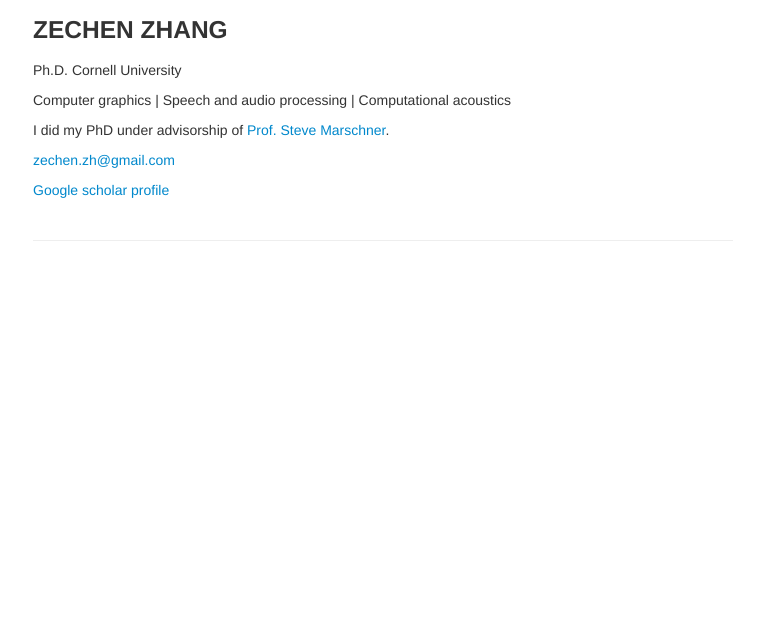
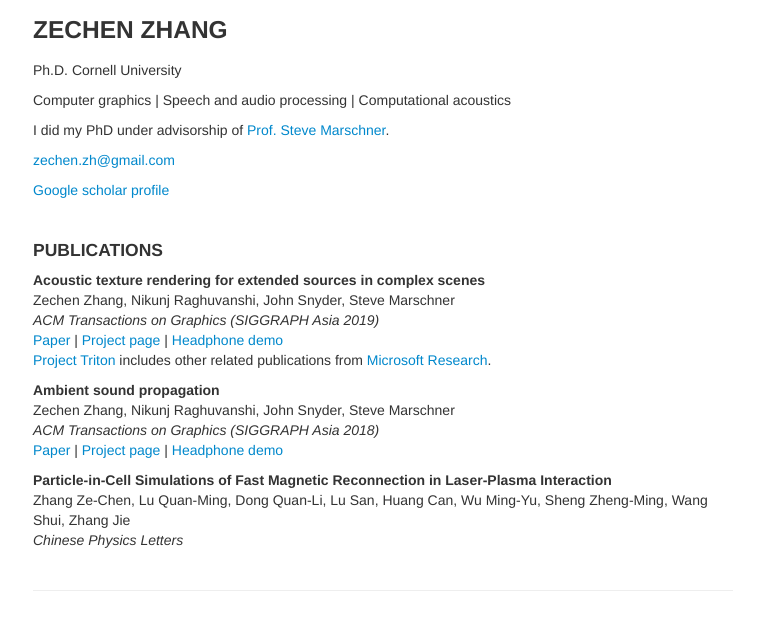
Before and after one commit to ZechenZ/zechenz.github.com, a Jekyll site: the page built from index.md, in a window 1280 px wide. Shown: the top 630 px of the page, without its empty margins (257-1021 px from the left). Built offline with Jekyll 4.4.1, drawn with Linux system fonts in a browser that asks for light colours; our own code applies the rules of GitHub Pages for plain Markdown files.

Commit message:
Revert "clean up"
This reverts commit ce86f5a921d0dd8a3428a71363386ab21cc73f19.

```diff
--- a/index.md
+++ b/index.md
@@ -21,3 +21,30 @@ I did my PhD under advisorship of [Prof. Steve Marschner](https://www.cs.cornell
 <zechen.zh@gmail.com>
 
 [Google scholar profile](https://scholar.google.com/citations?hl=en&user=RBDHu9UAAAAJ&view_op=list_works&sortby=pubdate)
+
+<br/>
+
+#### PUBLICATIONS
+
+**Acoustic texture rendering for extended sources in complex scenes**
+Zechen Zhang, Nikunj Raghuvanshi, John Snyder, Steve Marschner
+*ACM Transactions on Graphics (SIGGRAPH Asia 2019)*
+[Paper](http://www.cs.cornell.edu/projects/ambientsound/acoustictexture/SAsia2019AcousticTexture.pdf)
+|
+[Project page](http://www.cs.cornell.edu/projects/ambientsound/acoustictexture)
+|
+[Headphone demo](https://youtu.be/kJrdjVx76jQ)
+[Project Triton](https://www.microsoft.com/en-us/research/project/project-triton/#!publications) includes other related publications from [Microsoft Research](https://www.microsoft.com/en-us/research/).
+
+**Ambient sound propagation**
+Zechen Zhang, Nikunj Raghuvanshi, John Snyder, Steve Marschner
+*ACM Transactions on Graphics (SIGGRAPH Asia 2018)*
+[Paper](http://www.cs.cornell.edu/projects/ambientsound/SAsia-2018-ambient2.pdf)
+|
+[Project page](http://www.cs.cornell.edu/projects/ambientsound)
+|
+[Headphone demo](https://vimeo.com/292495561)
+
+**Particle-in-Cell Simulations of Fast Magnetic Reconnection in Laser-Plasma Interaction**
+Zhang Ze-Chen, Lu Quan-Ming, Dong Quan-Li, Lu San, Huang Can, Wu Ming-Yu, Sheng Zheng-Ming, Wang Shui, Zhang Jie
+*Chinese Physics Letters*
```
